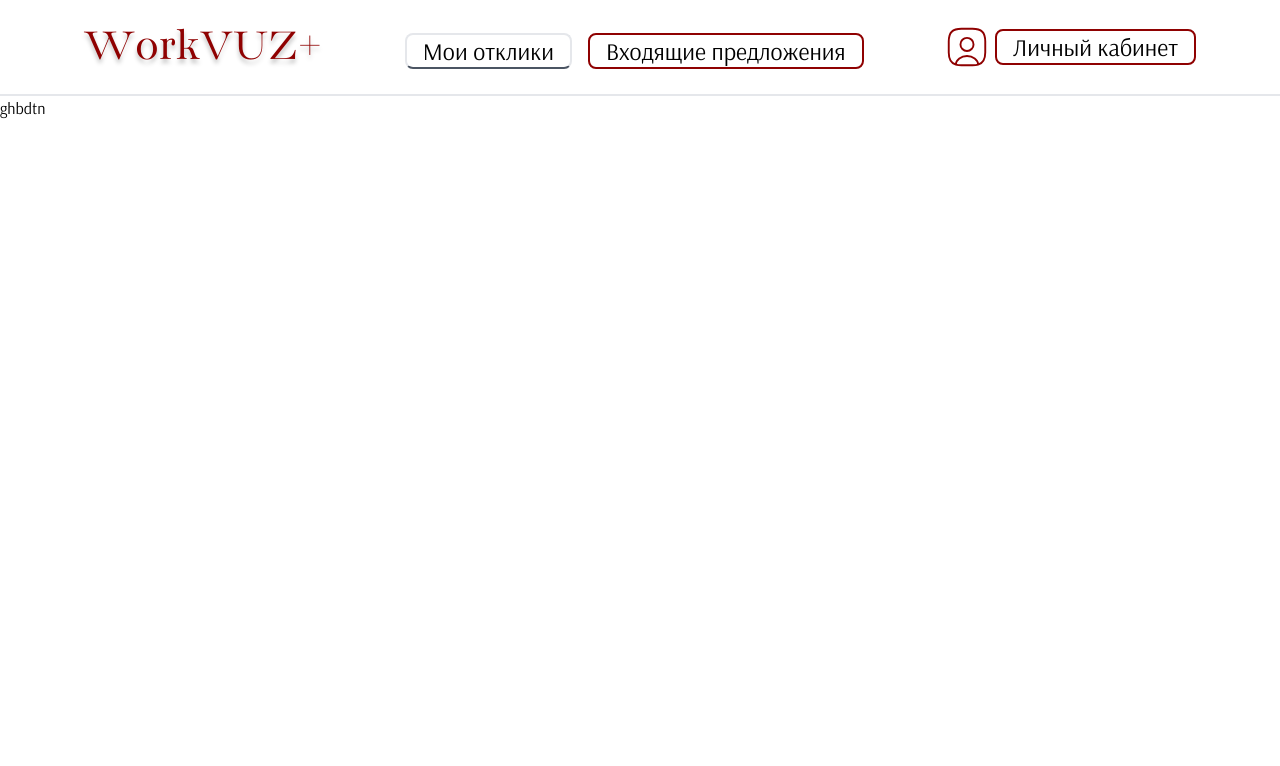
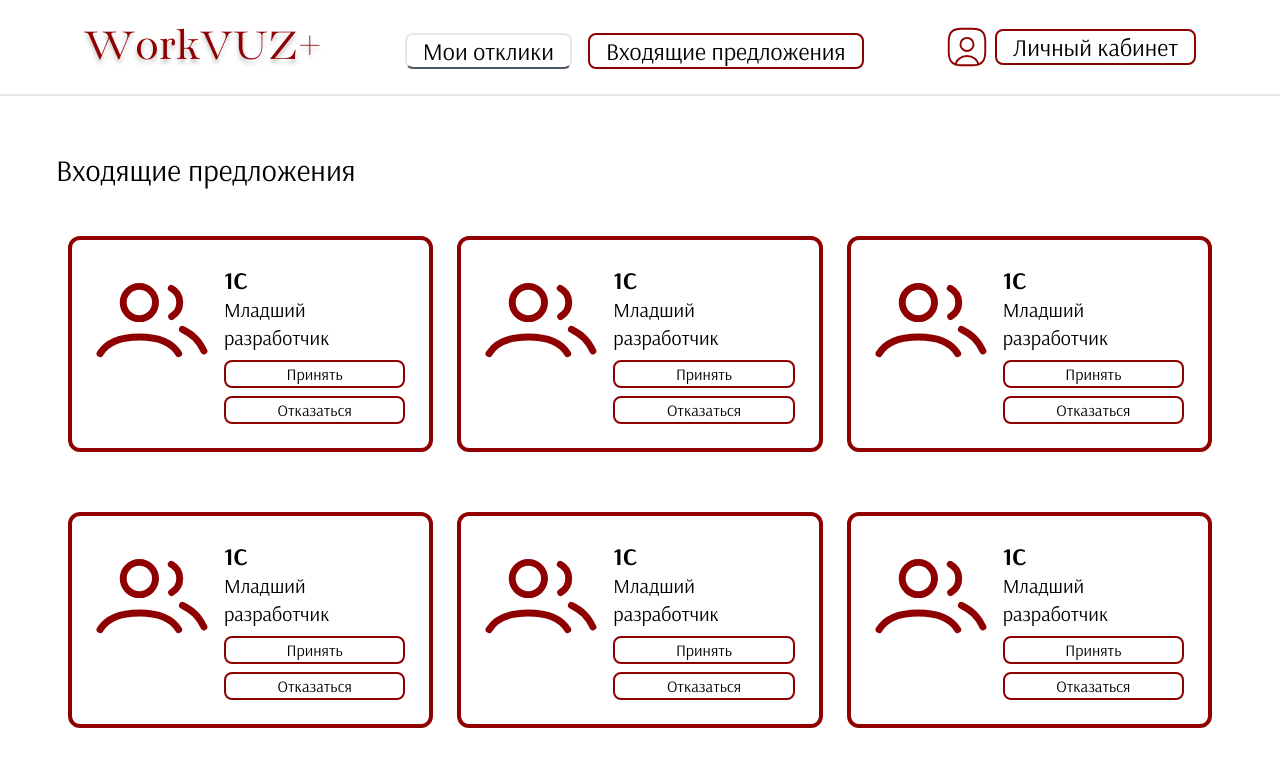
Before and after one commit to gnomDevelopers/RTU_MIREA_and_1C_hackaton, a Vue app in the folder HR/: page /incoming in a window 1280 px wide. Shown: the top 766 px of the page. Built offline with nearby package versions, Linux system fonts and the light colour scheme.

Commit message:
student's main pages added

```diff
--- a/HR/src/assets/styles/input.css
+++ b/HR/src/assets/styles/input.css
@@ -145,6 +145,10 @@
     background-color: var(--btn-color-normal);
 }
 
+.sml-btn{
+    @apply flex justify-center items-center px-3 mb:px-4 text-xs mb:text-base uus:text-base border-2 border-hr-color rounded-lg cursor-pointer transition-bg hover:bg-red-100 active:bg-red-300;
+}
+
 .border-hr-color{
     border-color: var(--bg-color-bold);
 }
--- a/HR/src/assets/styles/output.css
+++ b/HR/src/assets/styles/output.css
@@ -590,6 +590,10 @@ video {
   margin: 2.5rem;
 }
 
+.m-3 {
+  margin: 0.75rem;
+}
+
 .m-8 {
   margin: 2rem;
 }
@@ -606,6 +610,10 @@ video {
   margin-bottom: 1.5rem;
 }
 
+.mb-8 {
+  margin-bottom: 2rem;
+}
+
 .mr-1 {
   margin-right: 0.25rem;
 }
@@ -614,6 +622,14 @@ video {
   margin-right: 0.5rem;
 }
 
+.mr-4 {
+  margin-right: 1rem;
+}
+
+.mt-12 {
+  margin-top: 3rem;
+}
+
 .mt-16 {
   margin-top: 4rem;
 }
@@ -682,6 +698,14 @@ video {
   height: 100vh;
 }
 
+.max-h-32 {
+  max-height: 8rem;
+}
+
+.max-h-28 {
+  max-height: 7rem;
+}
+
 .w-0 {
   width: 0px;
 }
@@ -720,6 +744,14 @@ video {
 
 .min-w-40 {
   min-width: 10rem;
+}
+
+.max-w-32 {
+  max-width: 8rem;
+}
+
+.max-w-28 {
+  max-width: 7rem;
 }
 
 .flex-shrink-0 {
@@ -784,6 +816,10 @@ video {
   align-items: stretch;
 }
 
+.justify-normal {
+  justify-content: normal;
+}
+
 .justify-start {
   justify-content: flex-start;
 }
@@ -900,6 +936,11 @@ video {
   background-color: rgb(8 145 178 / var(--tw-bg-opacity, 1));
 }
 
+.bg-gray-300 {
+  --tw-bg-opacity: 1;
+  background-color: rgb(209 213 219 / var(--tw-bg-opacity, 1));
+}
+
 .bg-green-600 {
   --tw-bg-opacity: 1;
   background-color: rgb(22 163 74 / var(--tw-bg-opacity, 1));
@@ -937,6 +978,10 @@ video {
   padding: 1rem;
 }
 
+.p-6 {
+  padding: 1.5rem;
+}
+
 .px-1 {
   padding-left: 0.25rem;
   padding-right: 0.25rem;
@@ -972,6 +1017,11 @@ video {
   padding-bottom: 0.5rem;
 }
 
+.text-2xl {
+  font-size: 1.5rem;
+  line-height: 2rem;
+}
+
 .text-lg {
   font-size: 1.125rem;
   line-height: 1.75rem;
@@ -997,6 +1047,11 @@ video {
 
 .leading-tight {
   line-height: 1.25;
+}
+
+.text-black {
+  --tw-text-opacity: 1;
+  color: rgb(0 0 0 / var(--tw-text-opacity, 1));
 }
 
 .text-gray-500 {
@@ -1251,6 +1306,47 @@ video {
   background-color: var(--btn-color-normal);
 }
 
+.sml-btn {
+  display: flex;
+  cursor: pointer;
+  align-items: center;
+  justify-content: center;
+  border-radius: 0.5rem;
+  border-width: 2px;
+  padding-left: 0.75rem;
+  padding-right: 0.75rem;
+  font-size: 0.75rem;
+  line-height: 1rem;
+  transition: background-color .1s ease-out;
+  border-color: var(--bg-color-bold);
+}
+
+.sml-btn:hover {
+  --tw-bg-opacity: 1;
+  background-color: rgb(254 226 226 / var(--tw-bg-opacity, 1));
+}
+
+.sml-btn:active {
+  --tw-bg-opacity: 1;
+  background-color: rgb(252 165 165 / var(--tw-bg-opacity, 1));
+}
+
+@media (min-width: 120px) {
+  .sml-btn {
+    font-size: 1rem;
+    line-height: 1.5rem;
+  }
+}
+
+@media (min-width: 576px) {
+  .sml-btn {
+    padding-left: 1rem;
+    padding-right: 1rem;
+    font-size: 1rem;
+    line-height: 1.5rem;
+  }
+}
+
 .border-hr-color{
   border-color: var(--bg-color-bold);
 }
@@ -1429,6 +1525,10 @@ video {
 }
 
 @media (min-width: 120px) {
+  .uus\:m-5 {
+    margin: 1.25rem;
+  }
+
   .uus\:mb-1 {
     margin-bottom: 0.25rem;
   }
@@ -1478,16 +1578,6 @@ video {
     font-size: 1.25rem;
     line-height: 1.75rem;
   }
-
-  .uus\:text-lg {
-    font-size: 1.125rem;
-    line-height: 1.75rem;
-  }
-
-  .uus\:text-2xl {
-    font-size: 1.5rem;
-    line-height: 2rem;
-  }
 }
 
 @media (min-width: 450px) {
@@ -1530,6 +1620,10 @@ video {
     margin: 2.5rem;
   }
 
+  .md\:m-14 {
+    margin: 3.5rem;
+  }
+
   .md\:mb-4 {
     margin-bottom: 1rem;
   }
@@ -1562,26 +1656,25 @@ video {
     width: 50%;
   }
 
+  .md\:w-1\/3 {
+    width: 33.333333%;
+  }
+
   .md\:flex-row {
     flex-direction: row;
   }
 
   .md\:justify-normal {
     justify-content: normal;
+  }
+
+  .md\:text-2xl {
+    font-size: 1.5rem;
+    line-height: 2rem;
   }
 
   .md\:text-3xl {
     font-size: 1.875rem;
     line-height: 2.25rem;
   }
-
-  .md\:text-2xl {
-    font-size: 1.5rem;
-    line-height: 2rem;
-  }
-
-  .md\:text-xl {
-    font-size: 1.25rem;
-    line-height: 1.75rem;
-  }
-}
+}
--- a/HR/src/pages/IncomingOffersPage.vue
+++ b/HR/src/pages/IncomingOffersPage.vue
@@ -1,5 +1,67 @@
 <template>
-  ghbdtn
+  <div class="md:m-14 uus:m-5">
+    <p class="md:text-3xl uus:text-xl">Входящие предложения</p>
+    <div class="flex flex-col">
+      <div class="flex flex-row">
+        <div class="flex flex-row md:w-1/3 border-4 border-hr-color rounded-xl mt-12 m-3 p-6">
+          <img class="max-w-28 max-h-28 mr-4" src="../assets/icons/icon-company.svg">
+          <div class="flex flex-col">
+            <p class="font-bold text-2xl">1C</p>
+            <p class="text-xl">Младший разработчик</p>
+            <button class="sml-btn mb-2 mt-2">Принять</button>
+            <button class="sml-btn">Отказаться</button>
+          </div>
+        </div>
+        <div class="flex flex-row md:w-1/3 border-4 border-hr-color rounded-xl mt-12 m-3 p-6">
+          <img class="max-w-28 max-h-28 mr-4" src="../assets/icons/icon-company.svg">
+          <div class="flex flex-col">
+            <p class="font-bold text-2xl">1C</p>
+            <p class="text-xl">Младший разработчик</p>
+            <button class="sml-btn mb-2 mt-2">Принять</button>
+            <button class="sml-btn">Отказаться</button>
+          </div>
+        </div>
+        <div class="flex flex-row md:w-1/3 border-4 border-hr-color rounded-xl mt-12 m-3 p-6">
+          <img class="max-w-28 max-h-28 mr-4" src="../assets/icons/icon-company.svg">
+          <div class="flex flex-col">
+            <p class="font-bold text-2xl">1C</p>
+            <p class="text-xl">Младший разработчик</p>
+            <button class="sml-btn mb-2 mt-2">Принять</button>
+            <button class="sml-btn">Отказаться</button>
+          </div>
+        </div>
+      </div>
+      <div class="flex flex-row">
+        <div class="flex flex-row md:w-1/3 border-4 border-hr-color rounded-xl mt-12 m-3 p-6">
+          <img class="max-w-28 max-h-28 mr-4" src="../assets/icons/icon-company.svg">
+          <div class="flex flex-col">
+            <p class="font-bold text-2xl">1C</p>
+            <p class="text-xl">Младший разработчик</p>
+            <button class="sml-btn mb-2 mt-2">Принять</button>
+            <button class="sml-btn">Отказаться</button>
+          </div>
+        </div>
+        <div class="flex flex-row md:w-1/3 border-4 border-hr-color rounded-xl mt-12 m-3 p-6">
+          <img class="max-w-28 max-h-28 mr-4" src="../assets/icons/icon-company.svg">
+          <div class="flex flex-col">
+            <p class="font-bold text-2xl">1C</p>
+            <p class="text-xl">Младший разработчик</p>
+            <button class="sml-btn mb-2 mt-2">Принять</button>
+            <button class="sml-btn">Отказаться</button>
+          </div>
+        </div>
+        <div class="flex flex-row md:w-1/3 border-4 border-hr-color rounded-xl mt-12 m-3 p-6">
+          <img class="max-w-28 max-h-28 mr-4" src="../assets/icons/icon-company.svg">
+          <div class="flex flex-col">
+            <p class="font-bold text-2xl">1C</p>
+            <p class="text-xl">Младший разработчик</p>
+            <button class="sml-btn mb-2 mt-2">Принять</button>
+            <button class="sml-btn">Отказаться</button>
+          </div>
+        </div>
+      </div>
+    </div>
+  </div>
 </template>
 <script setup lang="ts">
 </script>
--- a/HR/src/pages/LoginPage.vue
+++ b/HR/src/pages/LoginPage.vue
@@ -223,6 +223,7 @@ export default {
         links: '',
         filesList: [] as File[],
         agreed: false,
+        isClosed: false,
       },
       filesList: [] as File[]
     }
--- a/HR/src/pages/MyResponsesPage.vue
+++ b/HR/src/pages/MyResponsesPage.vue
@@ -1,5 +1,68 @@
 <template>
+  <div class="md:m-14 uus:m-5">
+    <p class="md:text-3xl uus:text-xl">Ваши отклики на вакансии</p>
+    <div class="flex flex-col">
+      <div class="flex flex-row">
+        <div class="flex flex-row md:w-1/3 border-4 border-hr-color rounded-xl mt-12 m-3 p-6">
+          <img class="max-w-28 max-h-28 mr-4" src="../assets/icons/icon-company.svg">
+          <div class="flex flex-col">
+            <p class="font-bold text-2xl">1C</p>
+            <p class="text-xl">Младший разработчик</p>
+            <p class="text-xl font-bold">Статус:</p>
+            <p class="text-xl">В рассмотрении</p>
 
+          </div>
+        </div>
+        <div class="flex flex-row md:w-1/3 border-4 border-hr-color rounded-xl mt-12 m-3 p-6">
+          <img class="max-w-28 max-h-28 mr-4" src="../assets/icons/icon-company.svg">
+          <div class="flex flex-col">
+            <p class="font-bold text-2xl">1C</p>
+            <p class="text-xl">Младший разработчик</p>
+            <p class="text-xl font-bold">Статус:</p>
+            <p class="text-xl">В рассмотрении</p>
+          </div>
+        </div>
+        <div class="flex flex-row md:w-1/3 border-4 border-hr-color rounded-xl mt-12 m-3 p-6">
+          <img class="max-w-28 max-h-28 mr-4" src="../assets/icons/icon-company.svg">
+          <div class="flex flex-col">
+            <p class="font-bold text-2xl">1C</p>
+            <p class="text-xl">Младший разработчик</p>
+            <p class="text-xl font-bold">Статус:</p>
+            <p class="text-xl">В рассмотрении</p>
+          </div>
+        </div>
+      </div>
+      <div class="flex flex-row">
+        <div class="flex flex-row md:w-1/3 border-4 border-hr-color rounded-xl mt-12 m-3 p-6">
+          <img class="max-w-28 max-h-28 mr-4" src="../assets/icons/icon-company.svg">
+          <div class="flex flex-col">
+            <p class="font-bold text-2xl">1C</p>
+            <p class="text-xl">Младший разработчик</p>
+            <p class="text-xl font-bold">Статус:</p>
+            <p class="text-xl">В рассмотрении</p>
+          </div>
+        </div>
+        <div class="flex flex-row md:w-1/3 border-4 border-hr-color rounded-xl mt-12 m-3 p-6">
+          <img class="max-w-28 max-h-28 mr-4" src="../assets/icons/icon-company.svg">
+          <div class="flex flex-col">
+            <p class="font-bold text-2xl">1C</p>
+            <p class="text-xl">Младший разработчик</p>
+            <p class="text-xl font-bold">Статус:</p>
+            <p class="text-xl">В рассмотрении</p>
+          </div>
+        </div>
+        <div class="flex flex-row md:w-1/3 border-4 border-hr-color rounded-xl mt-12 m-3 p-6">
+          <img class="max-w-28 max-h-28 mr-4" src="../assets/icons/icon-company.svg">
+          <div class="flex flex-col">
+            <p class="font-bold text-2xl">1C</p>
+            <p class="text-xl">Младший разработчик</p>
+            <p class="text-xl font-bold">Статус:</p>
+            <p class="text-xl">В рассмотрении</p>
+          </div>
+        </div>
+      </div>
+    </div>
+  </div>
 </template>
 <script setup lang="ts">
 </script>
--- a/HR/src/stores/userFormStore.ts
+++ b/HR/src/stores/userFormStore.ts
@@ -10,6 +10,7 @@ export const useUserFormStore = defineStore('userForm', {
             links: '',
             filesList: [] as File[],
             agreed: false,
+            isClosed: false,
         },
     }),
     actions: {
```
Also changed, not shown: HR/src/pages/ProfilePage.vue (+13 -2 lines), HR/src/assets/icons/Icon-company.svg (added).
